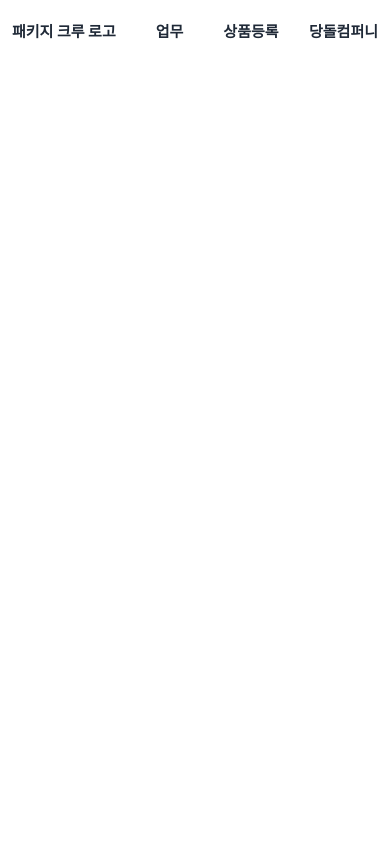
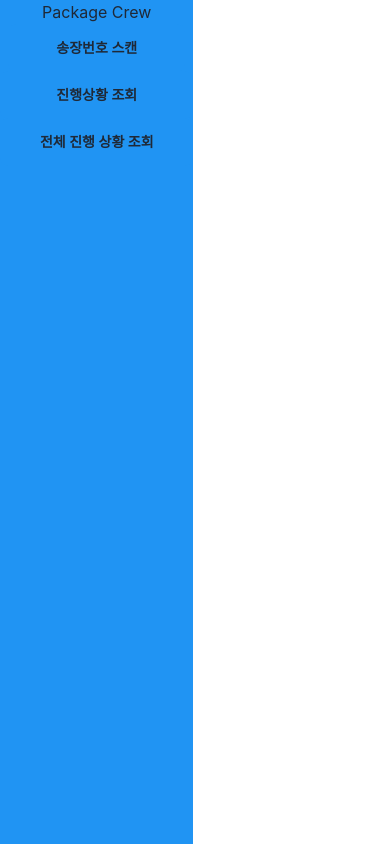
Before and after one commit to Package-Crew/Package-Crew-Frontend, a React (Create React App) app in the folder package-crew/: page /crewWork in a window 390 px wide. Built offline with nearby package versions, Linux system fonts and the light colour scheme.

Commit message:
[FE-05] 웹캠 녹화 기능 구현

```diff
--- a/package-crew/package.json
+++ b/package-crew/package.json
@@ -6,13 +6,16 @@
     "@testing-library/jest-dom": "^5.17.0",
     "@testing-library/react": "^13.4.0",
     "@testing-library/user-event": "^13.5.0",
+    "axios": "^1.5.0",
+    "framer-motion": "^10.16.1",
     "html5-qrcode": "^2.3.8",
-    "framer-motion": "^10.16.1",
     "react": "^18.2.0",
     "react-dom": "^18.2.0",
     "react-router-dom": "^6.15.0",
     "react-scripts": "5.0.1",
+    "react-webcam": "^7.1.1",
     "recoil": "^0.7.7",
+    "recordrtc": "^5.6.2",
     "web-vitals": "^2.1.4"
   },
   "scripts": {
--- a/package-crew/src/App.js
+++ b/package-crew/src/App.js
@@ -2,14 +2,14 @@ import logo from "./logo.svg";
 import "./App.css";
 import { Route, Routes } from "react-router-dom";
 import Home from "./pages/home";
-import Header from "./components/header";
+import CrewWork from "./pages/CrewWork";
 
 function App() {
     return (
-        <div className="w-full mx-auto lg:w-[1024px]">
-            <Header />
+        <div className="w-full h-screen">
             <Routes>
                 <Route path="/" element={<Home />} />
+                <Route path="/crewWork" element={<CrewWork />} />
             </Routes>
         </div>
     );
--- a/package-crew/src/components/Scanner.js
+++ b/package-crew/src/components/Scanner.js
@@ -44,10 +44,6 @@ export const Scanner = (props) => {
     const getCameras = () => {
         Html5Qrcode.getCameras()
             .then((devices) => {
-                /**
-                 * devices would be an array of objects of type:
-                 * { id: "id", label: "label" }
-                 */
                 console.info(devices);
                 if (devices && devices.length) {
                     setCameraList(devices);
@@ -84,15 +80,27 @@ export const Scanner = (props) => {
 
     return (
         <div style={{ position: "relative" }}>
-            <div id="reader" width="100%"></div>
-            <button onClick={getCameras}>Get List of cameras</button>
+            <div id="reader" width="600px"></div>
+            <div className=" text-2xl flex justify-center">
+                QR 코드를 스캔해주세요.
+            </div>
+            {/* 카메라 설정 */}
+            <div className=" mt-20">
+                <button className="btn" onClick={getCameras}>
+                    Get List of cameras
+                </button>
                 {cameraList.length > 0 && (
-                <select onChange={onCameraChange}>
+                    <select
+                        className="select select-bordered w-full max-w-xs mt-3"
+                        onChange={onCameraChange}
+                    >
                         {cameraList.map((li) => (
                             <option
                                 key={li.id}
                                 id={li.id}
-                            selected={activeCamera && activeCamera.id === li.id}
+                                selected={
+                                    activeCamera && activeCamera.id === li.id
+                                }
                             >
                                 {li.label}
                             </option>
@@ -100,10 +108,16 @@ export const Scanner = (props) => {
                         <option>Dummy</option>
                     </select>
                 )}
-            <button onClick={() => handleClickAdvanced()}>
+                <button
+                    className="hidden"
+                    onClick={() => handleClickAdvanced()}
+                >
                     click pro {props.type}
                 </button>
-            <button onClick={() => handleStop()}>stop pro</button>
+                <button className="hidden" onClick={() => handleStop()}>
+                    stop pro
+                </button>
+            </div>
         </div>
     );
 };
--- a/package-crew/src/pages/CrewWork.js
+++ b/package-crew/src/pages/CrewWork.js
@@ -1,35 +1,84 @@
-import React, { useState, useRef, useEffect } from "react";
+import React, { useState, useEffect, useRef } from "react";
 import Scanner from "../components/Scanner";
-import { useNavigate } from "react-router-dom";
+import Webcam from "react-webcam";
+import axios from "axios";
 
-export function CrewWork() {
+function CrewWork() {
     // QR 코드 스캔 결과 값
     const [decodedValue, setDecodedValue] = useState("");
-
-    // const navigate = useNavigate();
-
-    // 녹화 화면으로 이동
-    // const goToRecord = () => {
-    //     navigate("/crewRecord");
-    // };
+    const [recording, setRecording] = useState(false);
+    const [showInfo, setShowInfo] = useState(false);
+    const webcamRef = useRef(null);
 
     useEffect(() => {
-        // QR 코드 스캔 결과 값이 있으면 녹화 화면으로 이동
+        // QR 코드 스캔 결과 값이 있으면 녹화 시작
         if (decodedValue) {
-            // goToRecord();
-            console.log("녹화화면으로 이동");
+            setRecording(true);
         }
     }, [decodedValue]);
 
+    const handleRecordingStop = async () => {
+        setRecording(false);
+        const screenshot = webcamRef.current.getScreenshot();
+
+        // Base64 문자열을 Blob 객체로 변환
+        const byteCharacters = atob(screenshot.split(",")[1]);
+        const byteArrays = [];
+        for (let i = 0; i < byteCharacters.length; i++) {
+            byteArrays.push(byteCharacters.charCodeAt(i));
+        }
+        const videoBlob = new Blob([new Uint8Array(byteArrays)], {
+            type: "video/webm",
+        });
+
+        const formData = new FormData();
+        formData.append("video", videoBlob, "recorded-video.webm");
+
+        try {
+            // axios를 사용하여 서버로 녹화된 비디오 전송
+            await axios.post("서버 엔드포인트 URL", formData);
+            console.log("녹화된 비디오가 서버로 전송되었습니다.");
+        } catch (error) {
+            console.error("녹화된 비디오 전송 중 오류 발생:", error);
+        }
+    };
+
     return (
-        <div>
-            <h1>Webcam QR Code Scanner and Recorder</h1>
-            <Scanner type={"QR"} onResult={(res) => setDecodedValue(res)} />
-            <br />
-            <p style={{ width: "100%", wordWrap: "break-word" }}>
-                <strong>Value:</strong>
-                {decodedValue}
-            </p>{" "}
+        <div className="flex h-screen w-full">
+            <div className=" bg-mainColor w-96 flex flex-col">
+                <div className="flex justify-center">Package Crew</div>
+                <div className="join join-vertical">
+                    <button className="btn border-none mx-2 bg-mainColor ">
+                        송장번호 스캔
+                    </button>
+                    <button className="btn border-none mx-2 bg-mainColor ">
+                        진행상황 조회
+                    </button>
+                    <button className="btn border-none mx-2 bg-mainColor ">
+                        전체 진행 상황 조회
+                    </button>
+                </div>
+            </div>
+            {recording ? (
+                // 웹캠 녹화 화면
+                <div className="flex justify-center items-center w-full">
+                    <Webcam ref={webcamRef} />
+                    <button
+                        className="bg-red-500 text-white py-2 px-4 mt-4 rounded"
+                        onClick={handleRecordingStop}
+                    >
+                        녹화 중지 및 전송
+                    </button>
+                </div>
+            ) : (
+                // QR 코드 스캐너
+                <div className="flex justify-center items-center w-full">
+                    {/* <Scanner
+                        type={"QR"}
+                        onResult={(res) => setDecodedValue(res)}
+                    /> */}
+                </div>
+            )}
         </div>
     );
 }
```
Also changed, not shown: 1 other file (tests, documents, lock files or other folders). Lines whose indentation alone changed are shown as unchanged.
